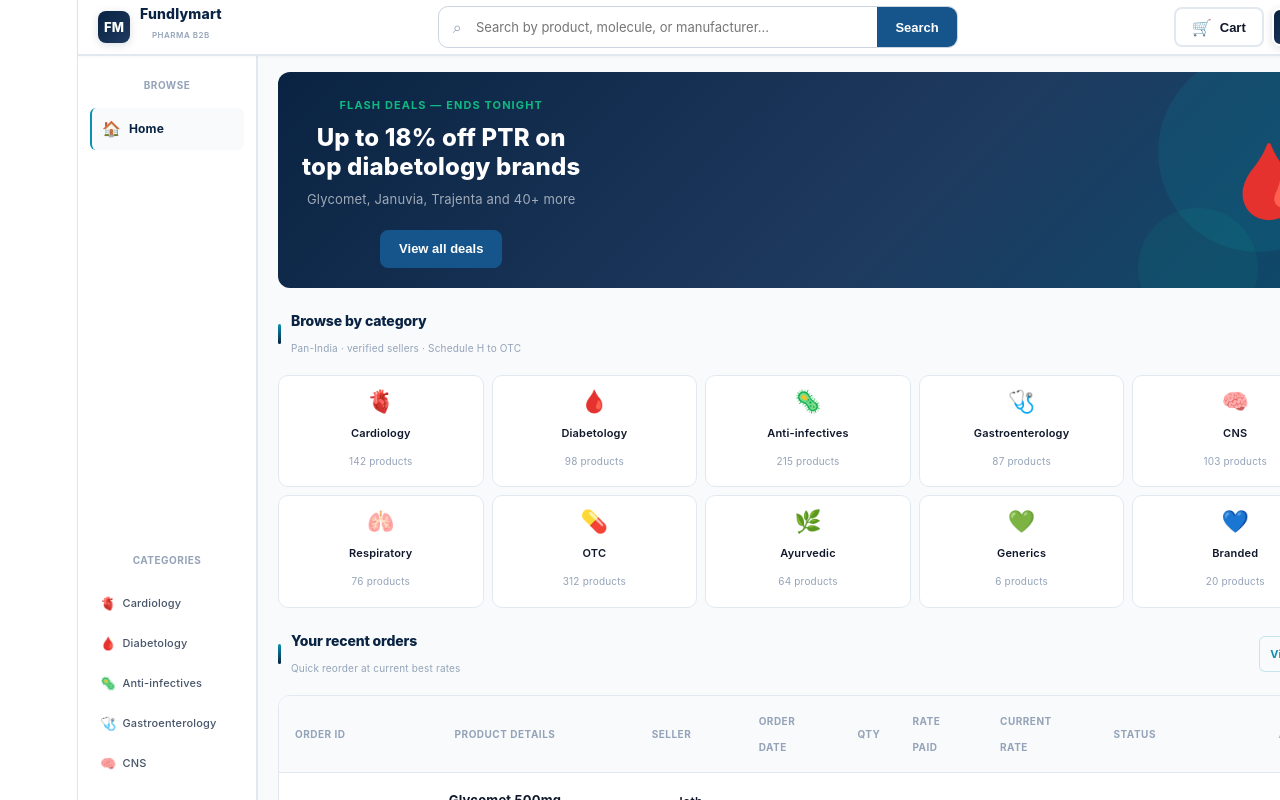
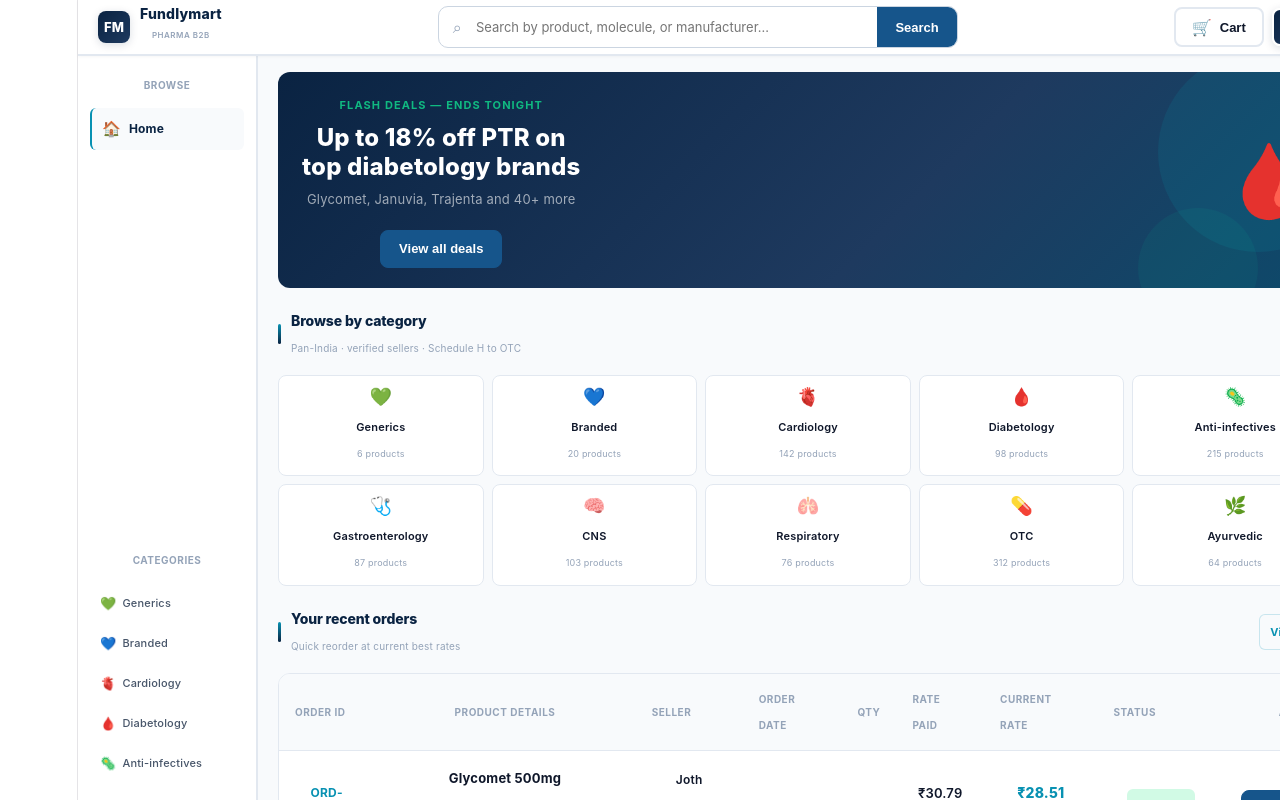
Before and after one commit to harsh4pf/marketplace-seller, a React (Vite) app: page / in a window 1280 px wide. Shown: the top 800 px of the page. Built offline with nearby package versions, Linux system fonts and the light colour scheme.

Commit message:
style: reorder category tiles — generics and branded first

```diff
--- a/src/BuyerApp.jsx
+++ b/src/BuyerApp.jsx
@@ -263,6 +263,8 @@
 };
 
 const CATEGORIES = [
+  {id:"generic",         label:"Generics",         icon:"💚", count:PRODUCTS.filter(p=>p.type!=='branded').length},
+  {id:"branded",         label:"Branded",          icon:"💙", count:PRODUCTS.filter(p=>p.type==='branded').length},
   {id:"cardiology",      label:"Cardiology",       icon:"🫀", count:142},
   {id:"diabetology",     label:"Diabetology",      icon:"🩸", count:98},
   {id:"anti-infectives", label:"Anti-infectives",  icon:"🦠", count:215},
@@ -271,8 +273,6 @@
   {id:"respiratory",     label:"Respiratory",      icon:"🫁", count:76},
   {id:"otc",             label:"OTC",              icon:"💊", count:312},
   {id:"ayurvedic",       label:"Ayurvedic",        icon:"🌿", count:64},
-  {id:"generic",         label:"Generics",         icon:"💚", count:PRODUCTS.filter(p=>p.type!=='branded').length},
-  {id:"branded",         label:"Branded",          icon:"💙", count:PRODUCTS.filter(p=>p.type==='branded').length},
 ];
 
 const SUGGEST_BRANDS = ["Glycomet","Augmentin","Crocin","Atorvastatin","Pantocid","Amlokind","Azithral","Dolo","Metformin","Amoxicillin","Paracetamol","Pantoprazole"];
@@ -621,14 +621,14 @@
           <div style={{display:"grid",gridTemplateColumns:"repeat(5,1fr)",gap:8}}>
             {CATEGORIES.map(cat=>(
               <div key={cat.id} onClick={()=>onSearch(cat.label)} style={{
-                background:C.white,border:`1px solid ${C.border}`,borderRadius:10,
-                padding:"12px 8px",textAlign:"center",cursor:"pointer",
+                background:C.white,border:`1px solid ${C.border}`,borderRadius:8,
+                padding:"8px 6px",textAlign:"center",cursor:"pointer",
                 transition:"all .15s"}}
                 onMouseEnter={e=>{e.currentTarget.style.borderColor=C.teal;e.currentTarget.style.background=C.bg}}
                 onMouseLeave={e=>{e.currentTarget.style.borderColor=C.border;e.currentTarget.style.background=C.white}}>
-                <div style={{fontSize:22,marginBottom:6}}>{cat.icon}</div>
-                <div style={{fontSize:11,fontWeight:600,color:C.text,marginBottom:2}}>{cat.label}</div>
-                <div style={{fontSize:10,color:C.text3}}>{cat.count} products</div>
+                <div style={{fontSize:18,marginBottom:4}}>{cat.icon}</div>
+                <div style={{fontSize:11,fontWeight:600,color:C.text,marginBottom:1}}>{cat.label}</div>
+                <div style={{fontSize:9,color:C.text3}}>{cat.count} products</div>
               </div>
             ))}
           </div>
```
